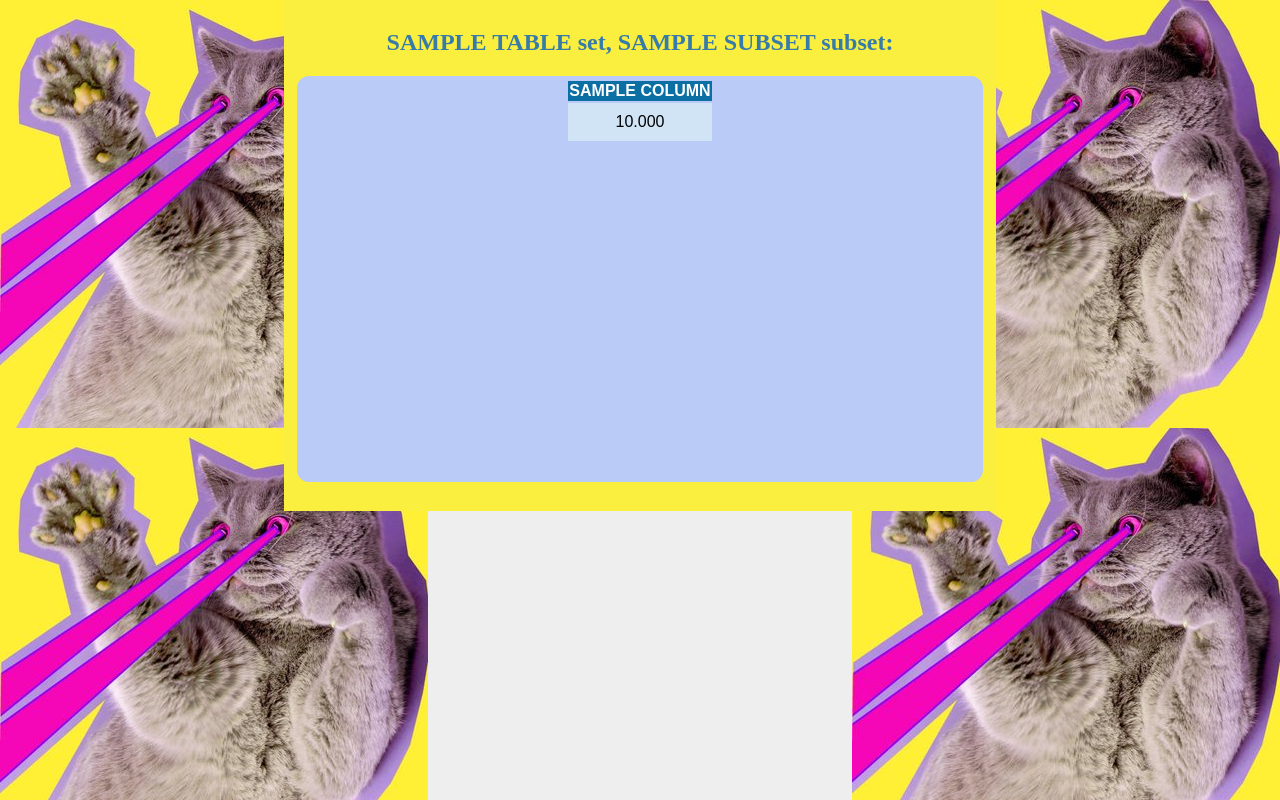
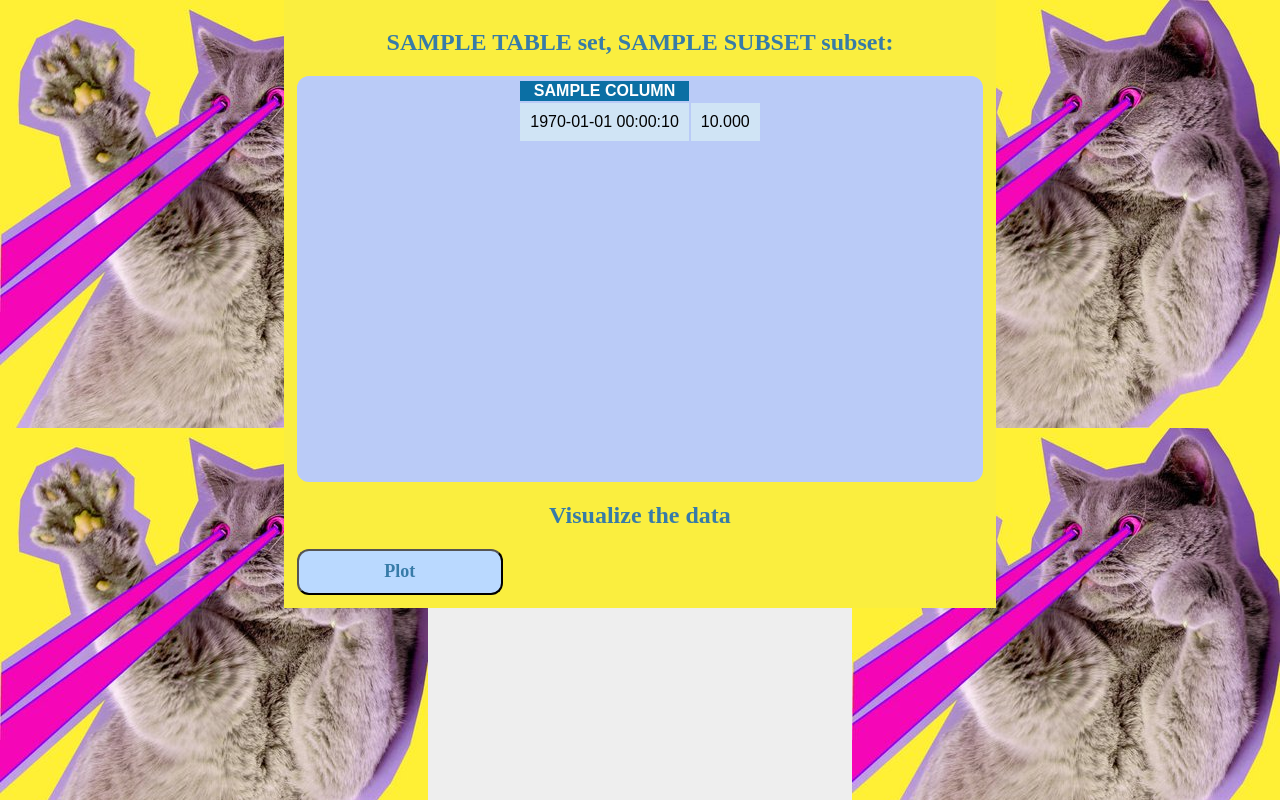
Before and after one commit to Nimeriya778/flask-telemetry-tool, a Flask app: template tlm_app/templates/table.html in a window 1280 px wide. Run offline with Flask 2, Linux system fonts and the light colour scheme; the template is opened without the code that fills it: most values are stand-ins (such as "Sample title", 1, 10 or a date in 2020).

Commit message:
refactor: apply custom filters for table data

```diff
--- a/tlm_app/templates/table.html
+++ b/tlm_app/templates/table.html
@@ -4,7 +4,6 @@
 <body>
 <div class="table">
   <table>
-
     <thead>
       <tr>
         {% for column in columns %}
@@ -16,15 +15,19 @@
     <tbody>
     {% for row in rows %}
     <tr>
-      {% for cell in row %}
-
-      <td>{{ "{:.3f}".format(cell) }}</td>
+      <td>{{ row | first | dt }}</td>
+      {% for cell in row[1:] %}
+      <td>{{ cell | fmt }}</td>
       {% endfor %}
     </tr>
     {% endfor %}
     </tbody>
+</table>
+</div>
 
-</table>
+<div class="plot">
+  <h2>Visualize the data</h2>
+  <input type="submit" value="Plot">
 </div>
 </body>
 {% endblock %}
--- a/tlm_app/views.py
+++ b/tlm_app/views.py
@@ -3,6 +3,7 @@ Application factory, configuration and URL description
 """
 
 import os
+from datetime import datetime
 from flask import Flask, render_template, request, redirect
 from .upload import upload_file
 from .ltu_db import init_app, get_db
@@ -50,6 +51,14 @@ def create_app(test_config=None):
     def tlm_upload():
         return upload_file()
 
+    @app.template_filter("dt")
+    def to_time(timestamp):
+        return datetime.fromtimestamp(timestamp)
+
+    @app.template_filter("fmt")
+    def represent_float(float_data):
+        return f"{float_data:.3f}"
+
     @app.route("/table")
     def view_table():
         table = request.args.get("set")
```
